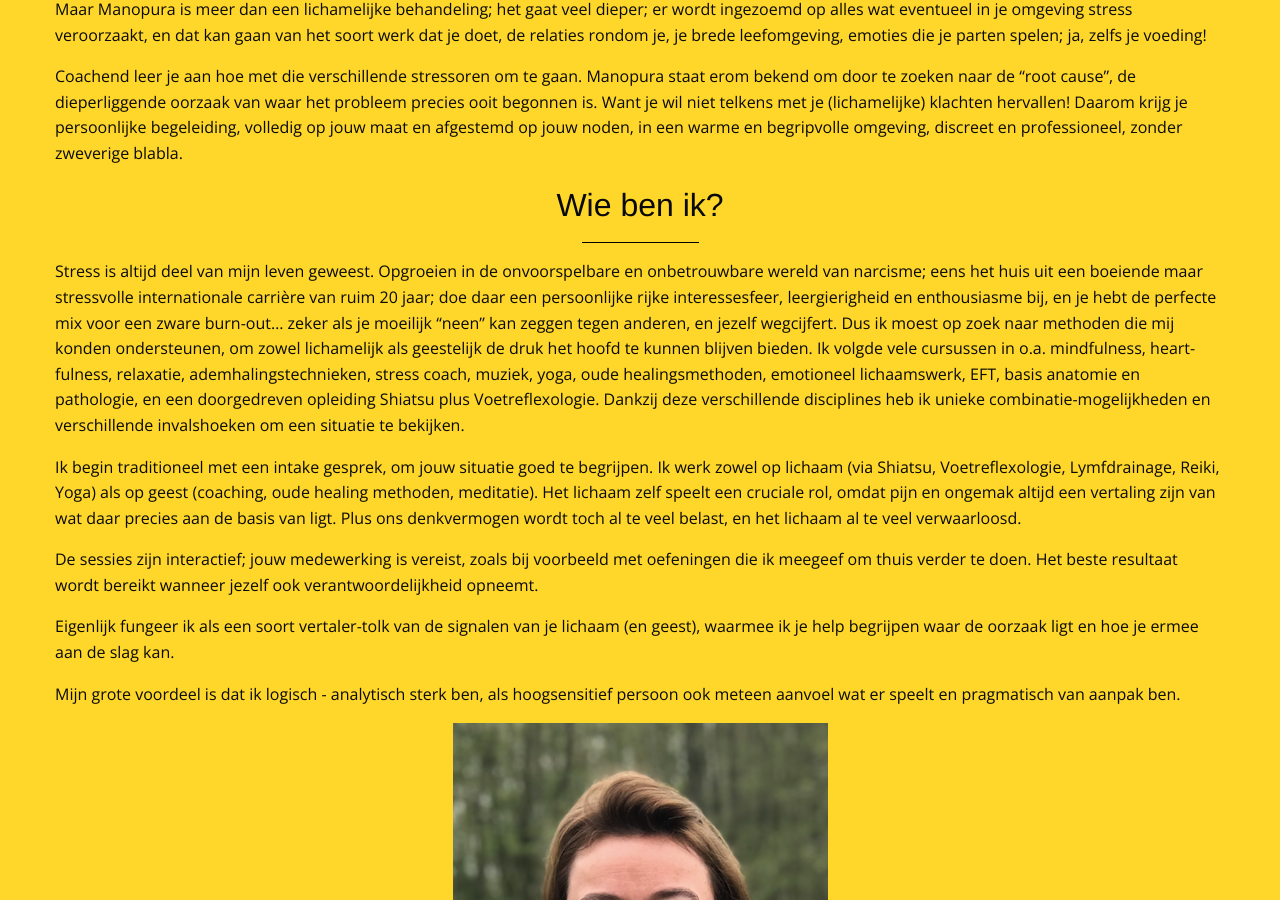
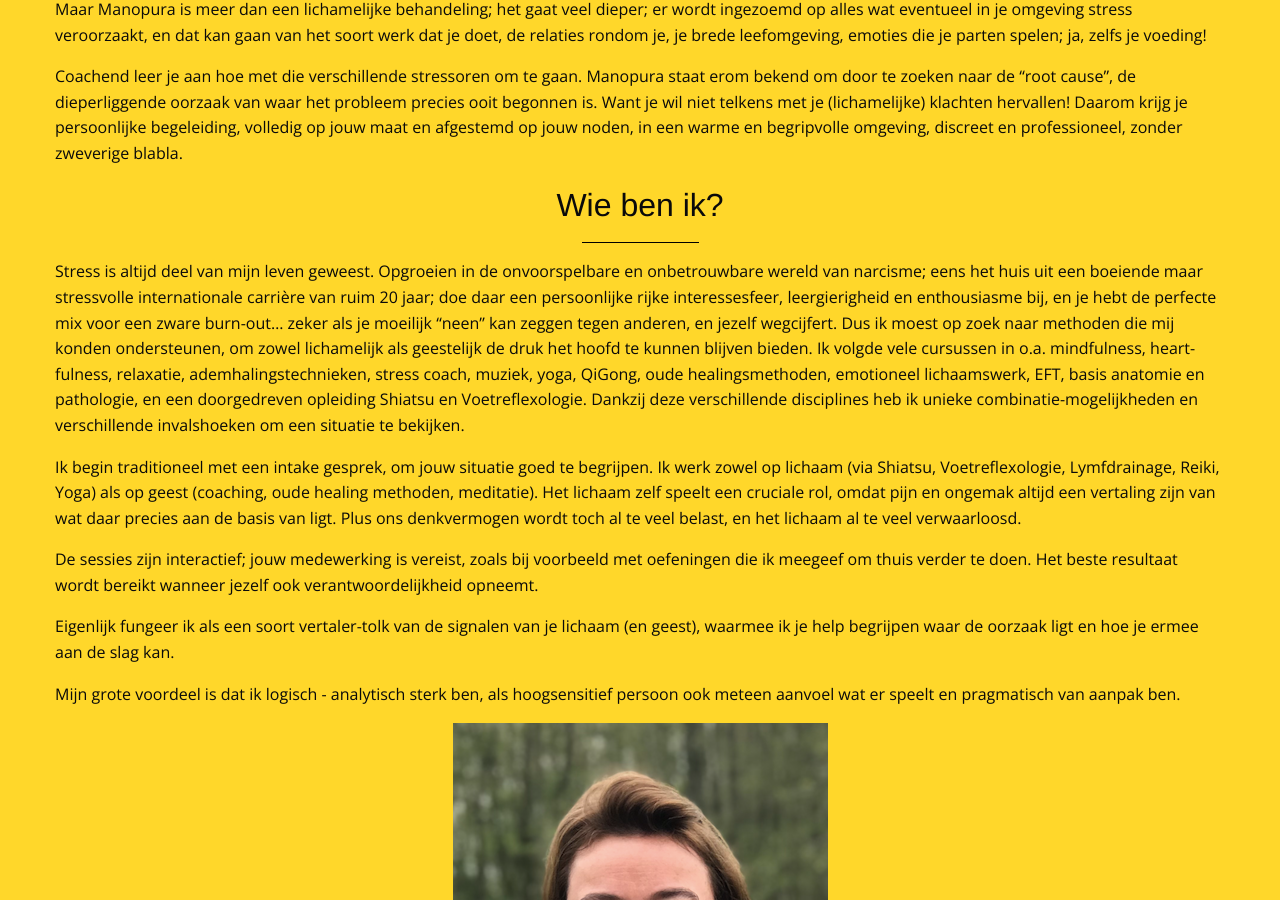
Before and after one commit to manopura/manopura.github.io, a Jekyll site: the page built from index.md, in a window 1280 px wide and 900 px high, scrolled down 551 px. Built offline with Jekyll 4.4.1, drawn with Linux system fonts in a browser that asks for light colours; nearby versions of some CDN libraries.

Commit message:
Update index.md

```diff
--- a/index.md
+++ b/index.md
@@ -23,7 +23,7 @@
 # Wie ben ik?
 
 Stress is altijd deel van mijn leven geweest. Opgroeien in de onvoorspelbare en onbetrouwbare wereld van narcisme; eens het huis uit een boeiende maar stressvolle internationale carrière van ruim 20 jaar; doe daar een persoonlijke rijke interessesfeer, leergierigheid en enthousiasme bij, en je hebt de perfecte mix voor een zware burn-out... zeker als je moeilijk "neen" kan zeggen tegen anderen, en jezelf wegcijfert. Dus ik moest op zoek naar methoden die mij konden ondersteunen, om zowel lichamelijk als geestelijk de druk het hoofd te kunnen blijven bieden.
-Ik volgde vele cursussen in o.a. mindfulness, heart-fulness, relaxatie, ademhalingstechnieken, stress coach, muziek, yoga, oude healingsmethoden, emotioneel lichaamswerk, EFT, basis anatomie en pathologie, en een doorgedreven opleiding Shiatsu plus Voetreflexologie. Dankzij deze verschillende disciplines heb ik unieke combinatie-mogelijkheden en verschillende invalshoeken om een situatie te bekijken.
+Ik volgde vele cursussen in o.a. mindfulness, heart-fulness, relaxatie, ademhalingstechnieken, stress coach, muziek, yoga, QiGong, oude healingsmethoden, emotioneel lichaamswerk, EFT, basis anatomie en pathologie, en een doorgedreven opleiding Shiatsu en Voetreflexologie. Dankzij deze verschillende disciplines heb ik unieke combinatie-mogelijkheden en verschillende invalshoeken om een situatie te bekijken.
 
 Ik begin traditioneel met een intake gesprek, om jouw situatie goed te begrijpen. Ik werk zowel op lichaam (via Shiatsu, Voetreflexologie, Lymfdrainage, Reiki, Yoga) als op geest (coaching, oude healing methoden, meditatie). Het lichaam zelf speelt een cruciale rol, omdat pijn en ongemak altijd een vertaling zijn van wat daar precies aan de basis van ligt. Plus ons denkvermogen wordt toch al te veel belast, en het lichaam al te veel verwaarloosd.
 
```
